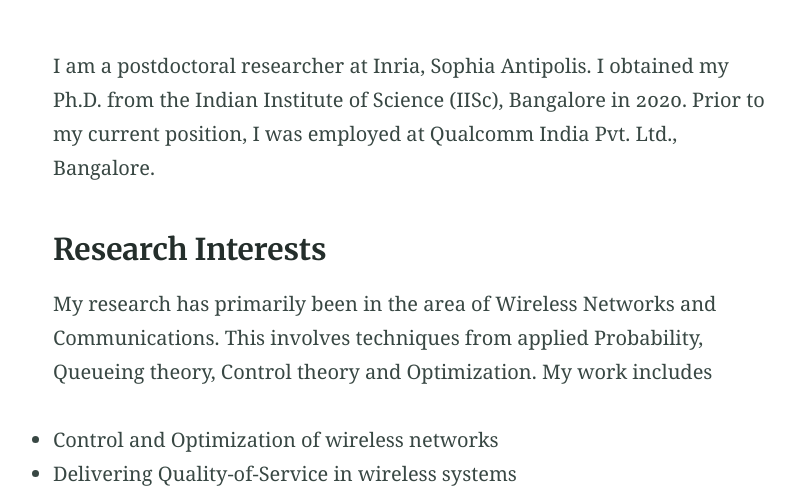
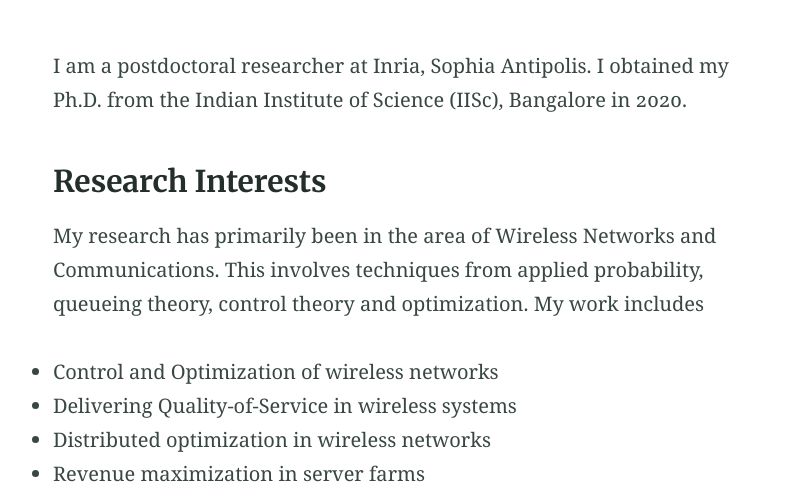
Before and after one commit to ashokkri/ashokkri.github.io, a Jekyll site: the page built from index.md, in a window 1280 px wide and 900 px high, cut to the strip 412-900 px from the top of the window. Shown: the whole strip, without its empty margins (230-1025 px from the left). Built offline with Jekyll 4.4.1, drawn with Linux system fonts in a browser that asks for light colours.

Commit message:
Update index.md

```diff
--- a/index.md
+++ b/index.md
@@ -8,11 +8,11 @@ feature_image: "https://picsum.photos/1300/400?image=989"
 ---
 
 
-I am a postdoctoral researcher at Inria, Sophia Antipolis. I obtained my Ph.D. from the Indian Institute of Science (IISc), Bangalore in 2020. Prior to my current position, I was employed at Qualcomm India Pvt. Ltd., Bangalore.
+I am a postdoctoral researcher at Inria, Sophia Antipolis. I obtained my Ph.D. from the Indian Institute of Science (IISc), Bangalore in 2020.
 
 ### Research Interests
 
- My research has primarily been in the area of Wireless Networks and Communications. This involves techniques from applied Probability, Queueing theory, Control theory and Optimization. My work includes
+ My research has primarily been in the area of Wireless Networks and Communications. This involves techniques from applied probability, queueing theory, control theory and optimization. My work includes
 
 - Control and Optimization of wireless networks
 - Delivering Quality-of-Service in wireless systems
```
